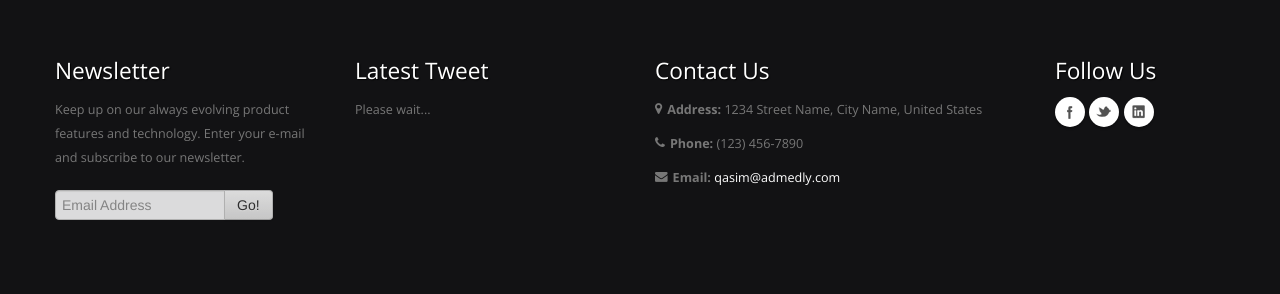
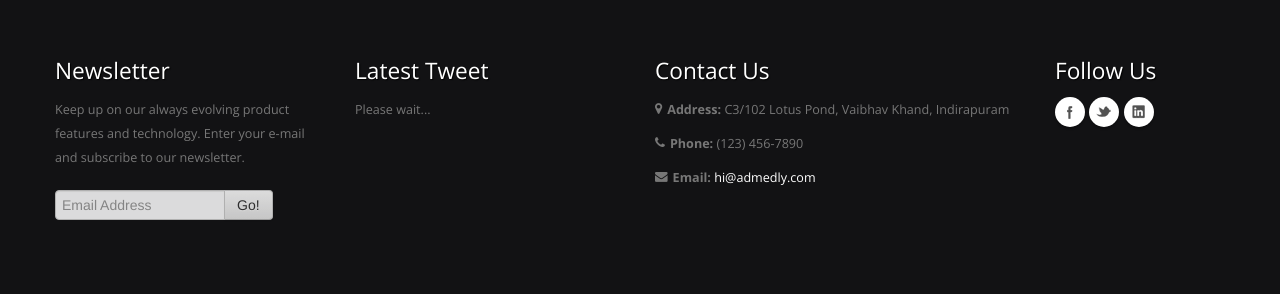
Before and after one commit to qzaidi/admedly, a Jekyll site: the page built from index.html, in a window 1280 px wide and 900 px high, scrolled down 2336 px. Shown: the part 487-781 px from the top of the window. Built offline with Jekyll 4.4.1, drawn with Linux system fonts in a browser that asks for light colours; nearby versions of some CDN libraries; Markdown is read by kramdown in place of the engine named in the settings; the list of posts is cut into pages by our own code.

Commit message:
fix image

```diff
--- a/_includes/footer.html
+++ b/_includes/footer.html
@@ -33,9 +33,9 @@
       <div class="contact-details">
         <h4>Contact Us</h4>
         <ul class="contact">
-          <li><p><i class="icon-map-marker"></i> <strong>Address:</strong> 1234 Street Name, City Name, United States</p></li>
+          <li><p><i class="icon-map-marker"></i> <strong>Address:</strong> C3/102 Lotus Pond, Vaibhav Khand, Indirapuram</p></li>
           <li><p><i class="icon-phone"></i> <strong>Phone:</strong> (123) 456-7890</p></li>
-          <li><p><i class="icon-envelope"></i> <strong>Email:</strong> <a href="mailto:qasim@admedly.com">qasim@admedly.com</a></p></li>
+          <li><p><i class="icon-envelope"></i> <strong>Email:</strong> <a href="mailto:hi@admedly.com">hi@admedly.com</a></p></li>
         </ul>
       </div>
     </div>
@@ -56,7 +56,7 @@
     <div class="row">
       <div class="span1">
         <a href="index.html" class="logo">
-          <img alt="Admedly" src="img/logo-footer.png">
+          <img alt="Admedly" src="/img/logo-footer.png">
         </a>
       </div>
       <div class="span7">
```
